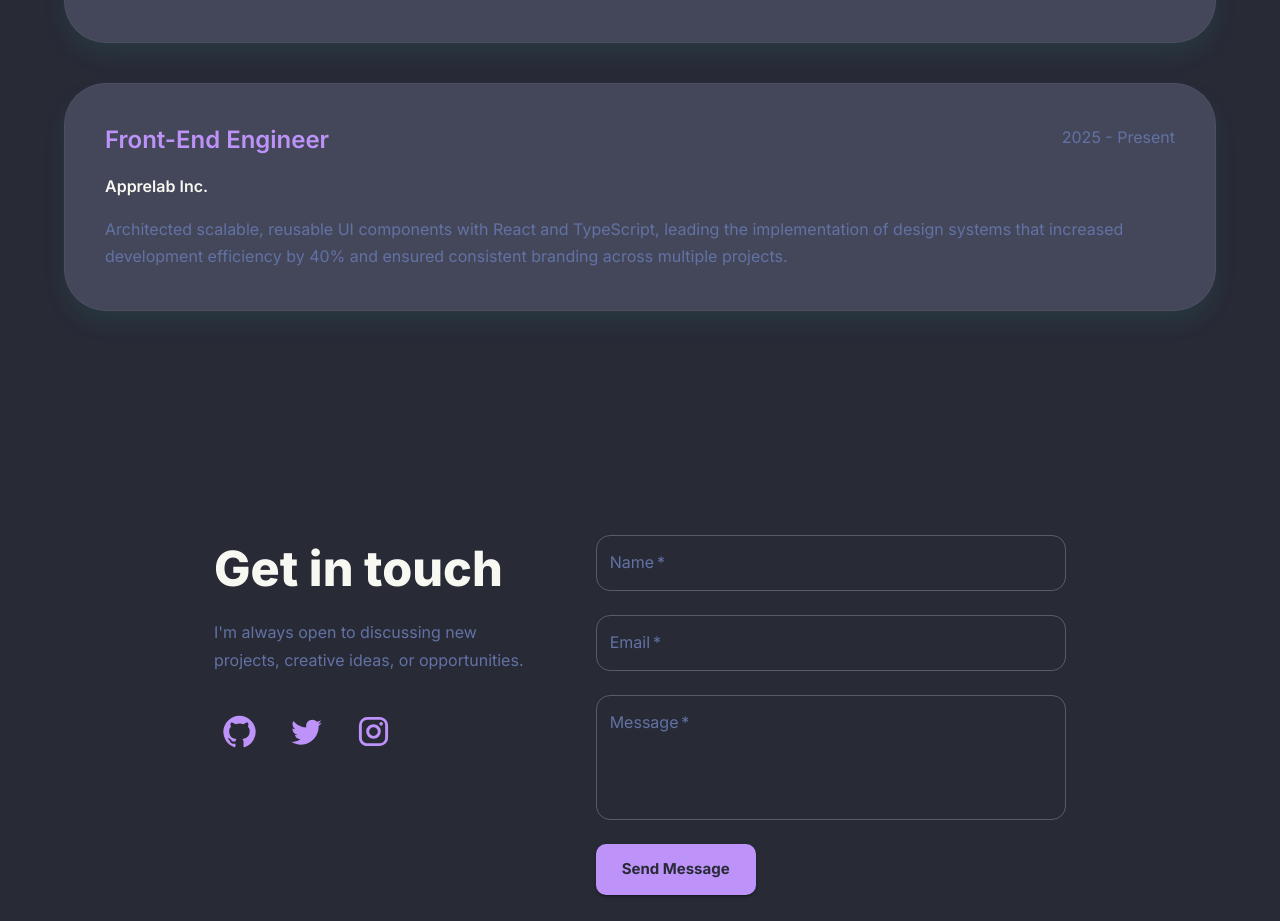
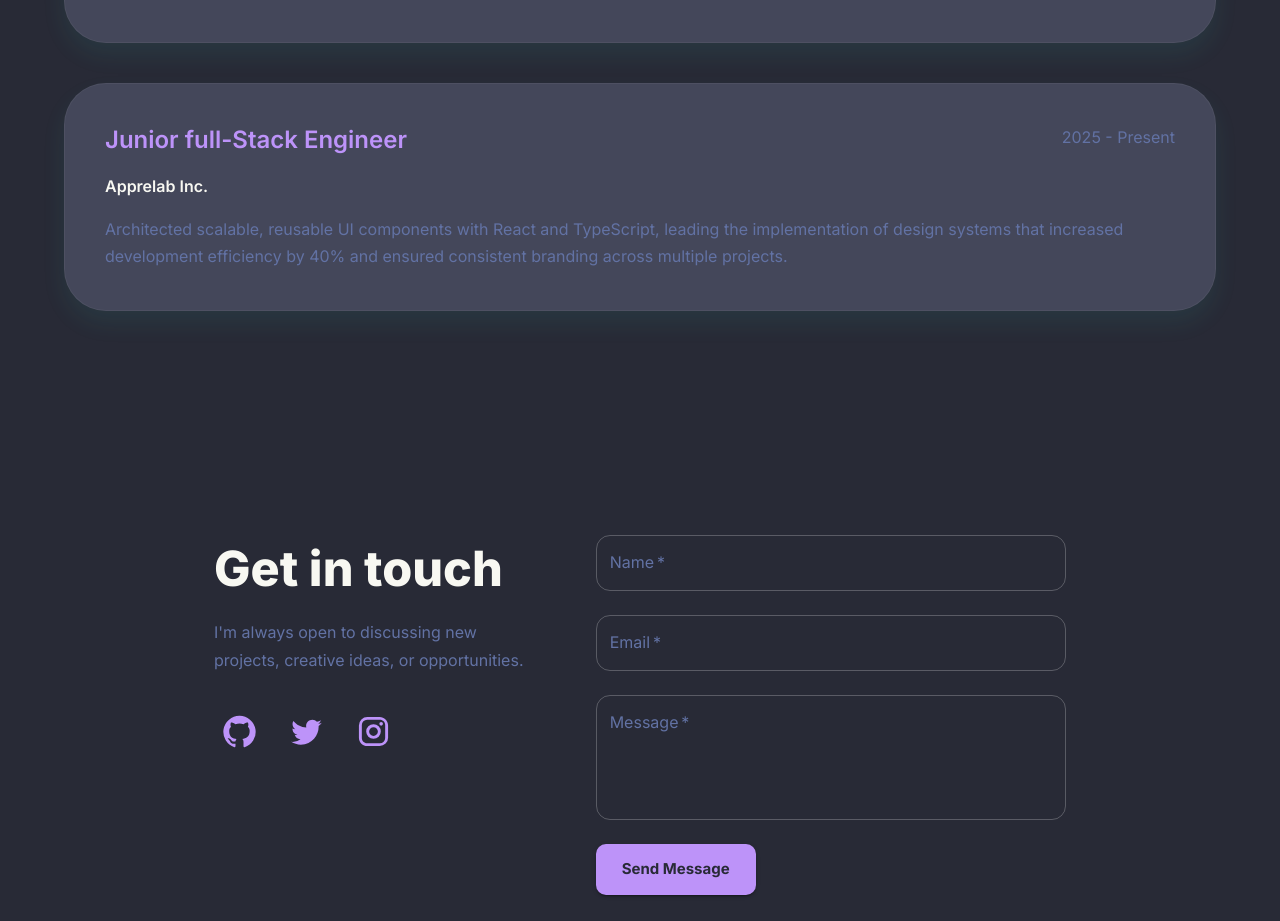
Before and after one commit to shreda-dot/Shreda--, a React (Vite) app: page / in a window 1280 px wide. Shown: the part 4423-5344 px from the top of the page. Built offline with nearby package versions, Linux system fonts and the light colour scheme.

Commit message:
changed the experience

```diff
--- a/src/components/Experience.tsx
+++ b/src/components/Experience.tsx
@@ -12,7 +12,7 @@ const Experience = () => {
     },
     {
       company: "Apprelab Inc.",
-      role: "Front-End Engineer",
+      role: "Junior full-Stack Engineer",
       period: "2025 - Present",
       desc: "Architected scalable, reusable UI components with React and TypeScript, leading the implementation of design systems that increased development efficiency by 40% and ensured consistent branding across multiple projects.",
     },
```
